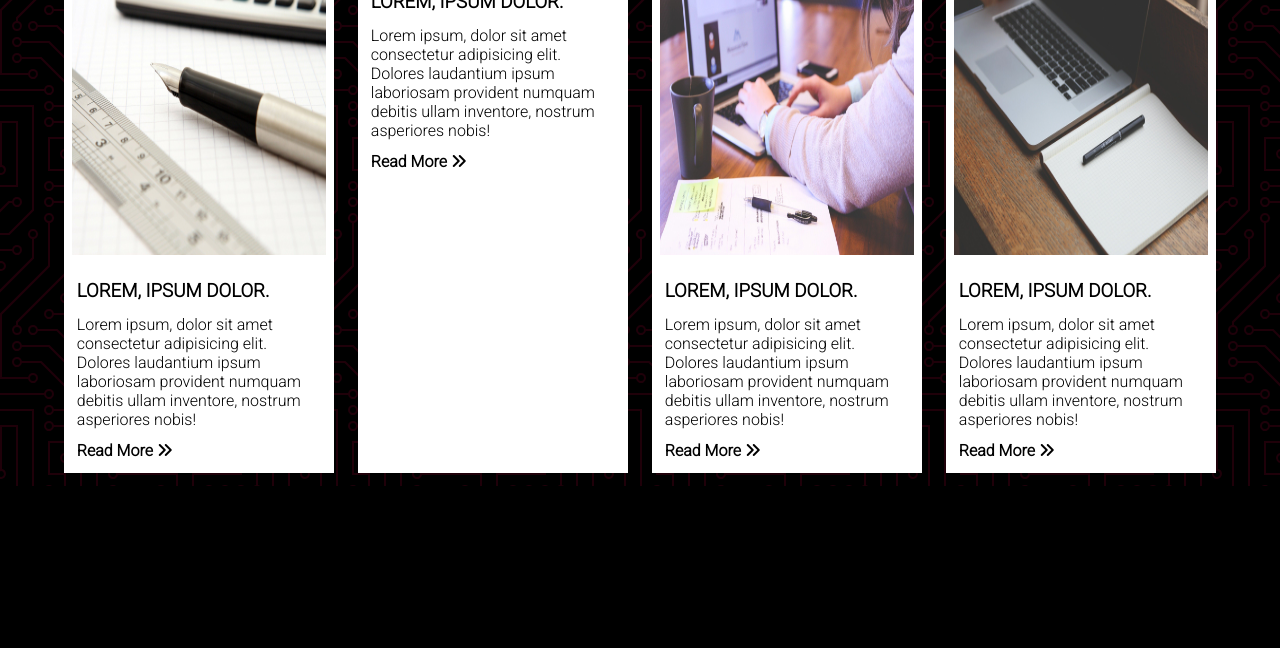
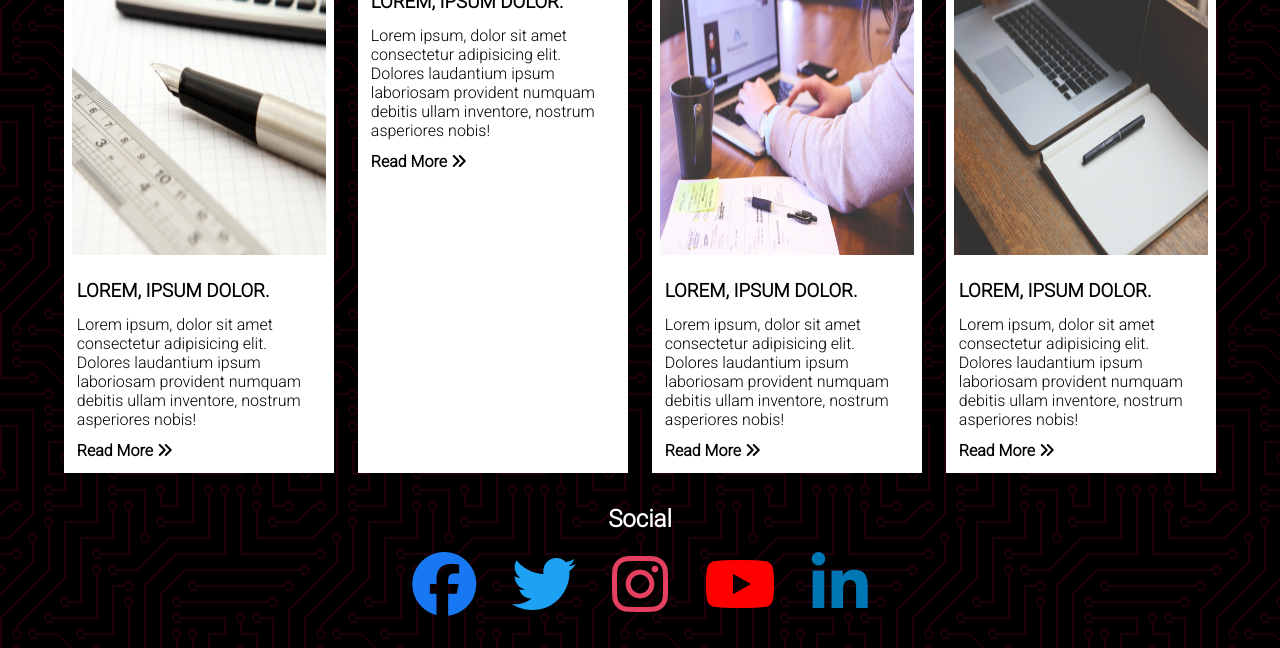
Before and after one commit to JosueDLA/WebTools, a plain HTML site: page landingPage-2.html in a window 1280 px wide. Shown: the part 743-1391 px from the top of the page. Before the commit the page ends 1229 px from the top, so only its background shows below. Drawn offline with Linux system fonts and the light colour scheme.

Commit message:
Added social section

```diff
--- a/assets/css/landing-2.css
+++ b/assets/css/landing-2.css
@@ -145,3 +145,53 @@ ul{
     color: #1877f2;
     text-decoration: underline;
 }
+
+/* Social */
+.social{
+    margin: 2rem;
+    text-align: center;
+    justify-content: center;
+}
+
+.social-title{
+    text-align: center;
+    display: block;
+}
+
+.social-links{
+    display: block;
+}
+
+.fa-facebook{
+    color: #1877f2;
+    font-size: 4rem;
+    padding: 0 1rem;
+}
+.fa-twitter{
+    color: #1da1f2;
+    font-size: 4rem;
+    padding: 0 1rem;
+}
+.fa-instagram{
+    color: #e4405f;
+    font-size: 4rem;
+    padding: 0 1rem;
+}
+.fa-youtube{
+    color: #ff0000;
+    font-size: 4rem;
+    padding: 0 1rem;
+}
+.fa-linkedin-in{
+    color: #0077b5;
+    font-size: 4rem;
+    padding: 0 1rem;
+}
+
+.fa-facebook:hover,
+.fa-twitter:hover,
+.fa-instagram:hover,
+.fa-youtube:hover,
+.fa-linkedin-in:hover{
+    color: #fff;
+}
--- a/landingPage-2.html
+++ b/landingPage-2.html
@@ -120,6 +120,30 @@
         </div>
         <!-- End Cards -->
 
+        <!-- Social -->
+        <section class="social">
+            <h2 class="social-title">Social</h2>
+            <br>
+            <div class="social-links">
+                <a href="#">
+                    <i class="fab fa-facebook"></i>
+                </a>
+                <a href="#">
+                    <i class="fab fa-twitter"></i>
+                </a>
+                <a href="#">
+                    <i class="fab fa-instagram"></i>
+                </a>
+                <a href="#">
+                    <i class="fab fa-youtube"></i>
+                </a>
+                <a href="#">
+                    <i class="fab fa-linkedin-in"></i>
+                </a>
+            </div>
+        </section>
+        <!-- End Social -->
+
     </div>
 
 </body>
```
